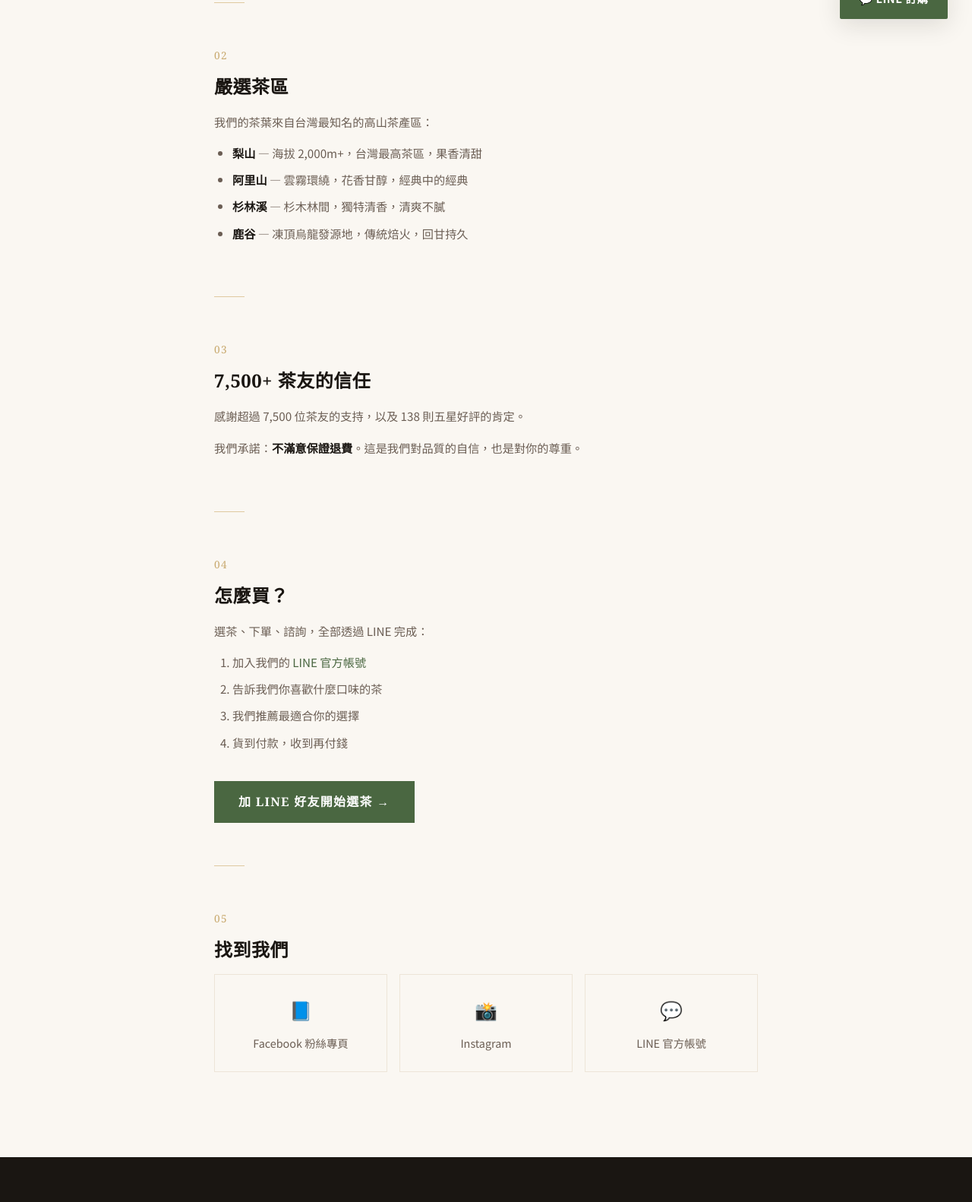
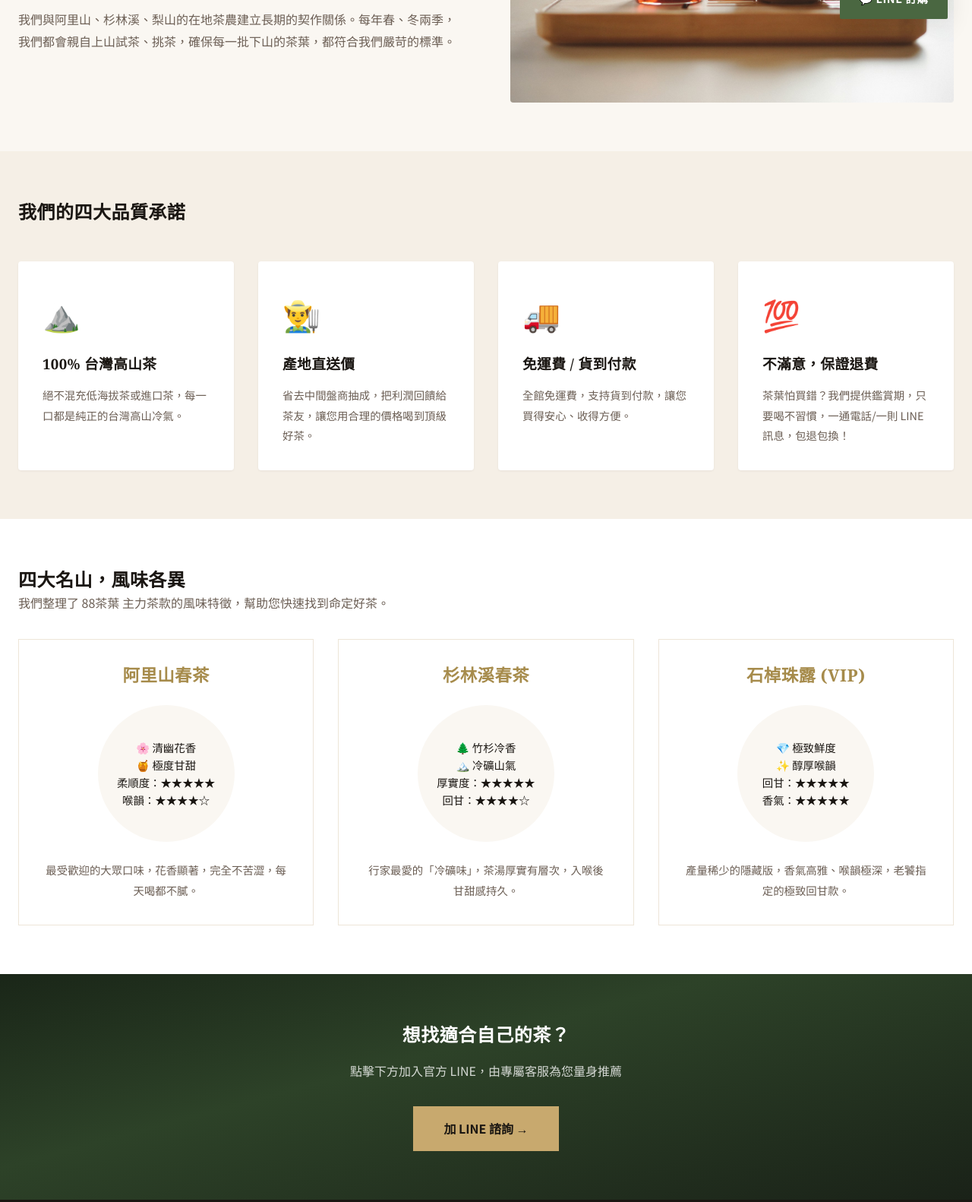
Before and after one commit to hanklee10010821-creator/taiwan88tea, an Astro site: page /about in a window 1280 px wide. Shown: the part 743-2325 px from the top of the page at 76% size. Built offline with nearby package versions, Linux system fonts and the light colour scheme; Astro itself is replaced by a stand-in of ours.

Commit message:
feat: 擴充關於我們頁面與高山茶泡法教學文章

```diff
--- a/src/pages/about.astro
+++ b/src/pages/about.astro
@@ -2,197 +2,220 @@
 import Base from '../layouts/Base.astro';
 ---
 
-<Base title="關於我們｜88茶葉" description="認識88茶葉，我們專注於提供台灣高山茶宅配服務，從梨山、阿里山、杉林溪到鹿谷，產地直送到你家。">
-
-  <section class="page-hero">
-    <div class="page-hero-inner">
-      <span class="section-tag section-tag-light">ABOUT US</span>
-      <h1>關於八八茶葉</h1>
-      <p>用心做好茶，讓每個人都喝得到台灣好茶</p>
+<Base title="關於我們 - 88茶葉" description="了解 88茶葉的尋茶故事與品質承諾。我們堅持產地直送，不滿意包退。">
+  <!-- Hero -->
+  <section class="about-hero">
+    <div class="about-hero-content">
+      <span class="section-tag">關於我們</span>
+      <h1>從茶山到杯中<br/>只為一杯台灣好茶</h1>
+      <p>88茶葉，堅持親赴產地，嚴選海拔 1,000 公尺以上的頂級高山茶。<br/>沒有華麗的包裝，只有實實在在的茶香。</p>
     </div>
   </section>
 
-  <section class="about-content">
-    <div class="about-inner">
+  <!-- Story Section -->
+  <section class="story-section">
+    <div class="section-inner story-layout">
+      <div class="story-text">
+        <h2>為什麼叫 88茶葉？</h2>
+        <p>我們深信，喝茶是一件很純粹的事。但市面上的茶葉價格混亂、來源不明，讓許多愛茶人望之卻步。</p>
+        <p>88茶葉的創立初衷很簡單：<strong>把產地真實的價格，與最純粹的高山風味，直接送到消費者手中。</strong></p>
+        <p>我們與阿里山、杉林溪、梨山的在地茶農建立長期的契作關係。每年春、冬兩季，我們都會親自上山試茶、挑茶，確保每一批下山的茶葉，都符合我們嚴苛的標準。</p>
+      </div>
+      <div class="story-image">
+        <img src="/images/hero-tea.jpg" alt="高山茶園" loading="lazy" />
+      </div>
+    </div>
+  </section>
 
-      <div class="about-block">
-        <div class="about-num">01</div>
-        <h2>我們的故事</h2>
-        <p>88 茶葉專注於台灣高山茶的宅配服務。我們相信，好茶不應該只在茶行才喝得到。</p>
-        <p>透過產地直送、貨到付款的方式，讓每個人在家就能輕鬆享受台灣頂級高山茶。從茶山到你的杯中，我們用心守護每一片茶葉的品質。</p>
-      </div>
-
-      <div class="about-divider"></div>
-
-      <div class="about-block">
-        <div class="about-num">02</div>
-        <h2>嚴選茶區</h2>
-        <p>我們的茶葉來自台灣最知名的高山茶產區：</p>
-        <ul class="about-list">
-          <li><strong>梨山</strong> — 海拔 2,000m+，台灣最高茶區，果香清甜</li>
-          <li><strong>阿里山</strong> — 雲霧環繞，花香甘醇，經典中的經典</li>
-          <li><strong>杉林溪</strong> — 杉木林間，獨特清香，清爽不膩</li>
-          <li><strong>鹿谷</strong> — 凍頂烏龍發源地，傳統焙火，回甘持久</li>
-        </ul>
-      </div>
-
-      <div class="about-divider"></div>
-
-      <div class="about-block">
-        <div class="about-num">03</div>
-        <h2>7,500+ 茶友的信任</h2>
-        <p>感謝超過 7,500 位茶友的支持，以及 138 則五星好評的肯定。</p>
-        <p>我們承諾：<strong>不滿意保證退費</strong>。這是我們對品質的自信，也是對你的尊重。</p>
-      </div>
-
-      <div class="about-divider"></div>
-
-      <div class="about-block">
-        <div class="about-num">04</div>
-        <h2>怎麼買？</h2>
-        <p>選茶、下單、諮詢，全部透過 LINE 完成：</p>
-        <ol class="about-steps">
-          <li>加入我們的 <a href="https://line.me/ti/p/%40wgc0409f" target="_blank" rel="noopener">LINE 官方帳號</a></li>
-          <li>告訴我們你喜歡什麼口味的茶</li>
-          <li>我們推薦最適合你的選擇</li>
-          <li>貨到付款，收到再付錢</li>
-        </ol>
-        <a href="https://line.me/ti/p/%40wgc0409f" target="_blank" rel="noopener" class="about-cta">加 LINE 好友開始選茶 →</a>
-      </div>
-
-      <div class="about-divider"></div>
-
-      <div class="about-block">
-        <div class="about-num">05</div>
-        <h2>找到我們</h2>
-        <div class="social-grid">
-          <a href="https://www.facebook.com/taiwan88tea/" target="_blank" rel="noopener" class="social-card">
-            <span class="social-icon">📘</span>
-            <span>Facebook 粉絲專頁</span>
-          </a>
-          <a href="https://www.instagram.com/taiwan88tea/" target="_blank" rel="noopener" class="social-card">
-            <span class="social-icon">📸</span>
-            <span>Instagram</span>
-          </a>
-          <a href="https://line.me/ti/p/%40wgc0409f" target="_blank" rel="noopener" class="social-card">
-            <span class="social-icon">💬</span>
-            <span>LINE 官方帳號</span>
-          </a>
+  <!-- Guarantee Section -->
+  <section class="guarantee-section">
+    <div class="section-inner text-center">
+      <h2>我們的四大品質承諾</h2>
+      <div class="guarantee-grid">
+        <div class="g-card">
+          <div class="g-icon">⛰️</div>
+          <h3>100% 台灣高山茶</h3>
+          <p>絕不混充低海拔茶或進口茶，每一口都是純正的台灣高山冷氣。</p>
+        </div>
+        <div class="g-card">
+          <div class="g-icon">👨‍🌾</div>
+          <h3>產地直送價</h3>
+          <p>省去中間盤商抽成，把利潤回饋給茶友，讓您用合理的價格喝到頂級好茶。</p>
+        </div>
+        <div class="g-card">
+          <div class="g-icon">🚚</div>
+          <h3>免運費 / 貨到付款</h3>
+          <p>全館免運費，支持貨到付款，讓您買得安心、收得方便。</p>
+        </div>
+        <div class="g-card">
+          <div class="g-icon">💯</div>
+          <h3>不滿意，保證退費</h3>
+          <p>茶葉怕買錯？我們提供鑑賞期，只要喝不習慣，一通電話/一則 LINE 訊息，包退包換！</p>
         </div>
       </div>
+    </div>
+  </section>
 
+  <!-- Flavor Wheel Section (Placeholder) -->
+  <section class="flavor-section">
+    <div class="section-inner text-center">
+      <h2>四大名山，風味各異</h2>
+      <p style="margin-bottom: 2rem; color: var(--ink-muted);">我們整理了 88茶葉 主力茶款的風味特徵，幫助您快速找到命定好茶。</p>
+
+      <div class="flavor-grid">
+        <div class="flavor-card">
+          <h3>阿里山春茶</h3>
+          <div class="radar-placeholder">🌸 清幽花香<br/>🍯 極度甘甜<br/>柔順度：★★★★★<br/>喉韻：★★★★☆</div>
+          <p>最受歡迎的大眾口味，花香顯著，完全不苦澀，每天喝都不膩。</p>
+        </div>
+
+        <div class="flavor-card">
+          <h3>杉林溪春茶</h3>
+          <div class="radar-placeholder">🌲 竹杉冷香<br/>🏔️ 冷礦山氣<br/>厚實度：★★★★★<br/>回甘：★★★★☆</div>
+          <p>行家最愛的「冷礦味」，茶湯厚實有層次，入喉後甘甜感持久。</p>
+        </div>
+
+        <div class="flavor-card">
+          <h3>石棹珠露 (VIP)</h3>
+          <div class="radar-placeholder">💎 極致鮮度<br/>✨ 醇厚喉韻<br/>回甘：★★★★★<br/>香氣：★★★★★</div>
+          <p>產量稀少的隱藏版，香氣高雅、喉韻極深，老饕指定的極致回甘款。</p>
+        </div>
+      </div>
+    </div>
+  </section>
+
+  <!-- CTA -->
+  <section class="cta-section">
+    <div class="cta-inner">
+      <h2>想找適合自己的茶？</h2>
+      <p>點擊下方加入官方 LINE，由專屬客服為您量身推薦</p>
+      <a href="https://line.me/ti/p/%40wgc0409f" target="_blank" rel="noopener" class="cta-btn">
+        加 LINE 諮詢 →
+      </a>
     </div>
   </section>
 
 </Base>
 
 <style>
-  .page-hero {
+  .about-hero {
+    background: linear-gradient(rgba(26, 38, 24, 0.8), rgba(26, 38, 24, 0.8)), url('/images/tea-leaves.jpg') center/cover;
+    padding: 6rem 1.5rem;
+    text-align: center;
+    color: white;
+  }
+  .about-hero h1 {
+    font-size: 2.5rem;
+    margin: 1rem 0;
+    line-height: 1.4;
+  }
+  .story-layout {
+    display: grid;
+    grid-template-columns: 1fr 1fr;
+    gap: 4rem;
+    align-items: center;
+    padding: 4rem 1.5rem;
+  }
+  .story-text h2 {
+    font-size: 2rem;
+    margin-bottom: 1.5rem;
+    color: var(--ink);
+  }
+  .story-text p {
+    margin-bottom: 1rem;
+    color: var(--ink-muted);
+    line-height: 1.8;
+  }
+  .story-image img {
+    width: 100%;
+    border-radius: 4px;
+  }
+
+  .guarantee-section {
+    background: var(--parchment-warm);
+    padding: 4rem 1.5rem;
+  }
+  .guarantee-grid {
+    display: grid;
+    grid-template-columns: repeat(auto-fit, minmax(200px, 1fr));
+    gap: 2rem;
+    margin-top: 3rem;
+  }
+  .g-card {
+    background: white;
+    padding: 2rem;
+    border-radius: 4px;
+    box-shadow: var(--shadow-sm);
+  }
+  .g-icon {
+    font-size: 2.5rem;
+    margin-bottom: 1rem;
+  }
+  .g-card h3 {
+    margin-bottom: 1rem;
+    color: var(--ink);
+  }
+  .g-card p {
+    font-size: 0.9rem;
+    color: var(--ink-muted);
+  }
+
+  .flavor-section {
+    padding: 4rem 1.5rem;
+    background: white;
+  }
+  .flavor-grid {
+    display: grid;
+    grid-template-columns: repeat(auto-fit, minmax(250px, 1fr));
+    gap: 2rem;
+  }
+  .flavor-card {
+    border: 1px solid var(--cream);
+    padding: 2rem;
+    text-align: center;
+  }
+  .flavor-card h3 {
+    color: var(--gold-dark);
+    margin-bottom: 1.5rem;
+    font-size: 1.4rem;
+  }
+  .radar-placeholder {
+    background: var(--parchment);
+    padding: 1.5rem;
+    border-radius: 50%;
+    width: 180px;
+    height: 180px;
+    margin: 0 auto 1.5rem;
+    display: flex;
+    flex-direction: column;
+    justify-content: center;
+    font-size: 0.9rem;
+    line-height: 1.6;
+    color: var(--ink);
+  }
+  .flavor-card p {
+    font-size: 0.9rem;
+    color: var(--ink-muted);
+  }
+
+  /* CTA */
+  .cta-section {
     background: linear-gradient(165deg, #1a2618 0%, #2d4228 40%, #1a2218 100%);
     color: var(--white);
     text-align: center;
-    padding: calc(var(--section-pad) + 3rem) 2rem var(--section-pad);
+    padding: 4rem 1.5rem;
   }
-  .page-hero .section-tag-light {
-    color: var(--gold);
+  .cta-inner h2 { margin-bottom: 1rem; color: white; }
+  .cta-inner p { margin-bottom: 2rem; opacity: 0.8; }
+  .cta-btn {
     display: inline-block;
-    margin-bottom: 1rem;
-    font-size: 0.7rem;
-    letter-spacing: 0.35em;
-  }
-  .page-hero h1 {
-    font-family: var(--font-serif);
-    font-size: clamp(1.8rem, 4vw, 2.5rem);
-    margin-bottom: 0.8rem;
-    letter-spacing: 0.06em;
-  }
-  .page-hero p {
-    color: rgba(255,255,255,0.6);
-    font-size: 1rem;
-    letter-spacing: 0.05em;
+    background: var(--gold);
+    color: var(--ink) !important;
+    padding: 0.9rem 2.5rem;
+    font-weight: 600;
   }
 
-  .about-inner {
-    max-width: var(--narrow-width);
-    margin: 0 auto;
-    padding: var(--section-pad) 2rem;
-  }
-  .about-block { padding: 1rem 0; }
-  .about-num {
-    font-family: var(--font-serif);
-    font-size: 0.85rem;
-    color: var(--gold);
-    letter-spacing: 0.1em;
-    margin-bottom: 0.8rem;
-  }
-  .about-block h2 {
-    font-size: 1.5rem;
-    color: var(--ink);
-    margin-bottom: 1rem;
-  }
-  .about-block p {
-    color: var(--ink-muted);
-    font-size: 0.95rem;
-    line-height: 1.9;
-    margin-bottom: 0.8rem;
-  }
-  .about-block strong { color: var(--ink); }
-  .about-divider {
-    width: 40px;
-    height: 1px;
-    background: var(--gold-light);
-    margin: 2.5rem 0;
-  }
-  .about-list, .about-steps {
-    padding-left: 1.5rem;
-    margin: 0.8rem 0;
-  }
-  .about-list li, .about-steps li {
-    color: var(--ink-muted);
-    font-size: 0.95rem;
-    margin-bottom: 0.5rem;
-    line-height: 1.8;
-  }
-  .about-cta {
-    display: inline-block;
-    background: var(--tea-green);
-    color: var(--white) !important;
-    padding: 0.8rem 2rem;
-    font-family: var(--font-serif);
-    font-weight: 600;
-    letter-spacing: 0.08em;
-    margin-top: 1.5rem;
-    transition: all var(--transition);
-  }
-  .about-cta:hover {
-    background: var(--tea-green-deep);
-    transform: translateY(-2px);
-  }
-  .social-grid {
-    display: grid;
-    grid-template-columns: repeat(3, 1fr);
-    gap: 1rem;
-    margin-top: 1rem;
-  }
-  .social-card {
-    display: flex;
-    flex-direction: column;
-    align-items: center;
-    gap: 0.5rem;
-    padding: 1.5rem 1rem;
-    border: 1px solid var(--cream);
-    color: var(--ink-muted);
-    font-size: 0.9rem;
-    transition: all var(--transition);
-  }
-  .social-card:hover {
-    border-color: var(--gold-light);
-    color: var(--ink);
-    box-shadow: var(--shadow-sm);
-  }
-  .social-icon { font-size: 1.5rem; }
-
   @media (max-width: 768px) {
-    .social-grid { grid-template-columns: 1fr; }
+    .story-layout { grid-template-columns: 1fr; }
   }
 </style>
```
Also changed, not shown: src/content/blog/how-to-brew-high-mountain-tea.md (added, +53 -0 lines), 6 other files.
